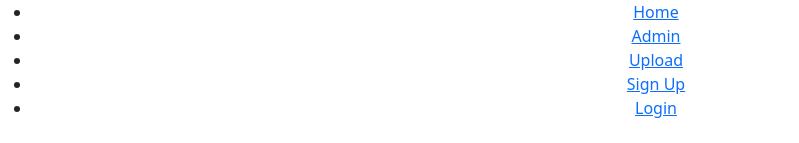
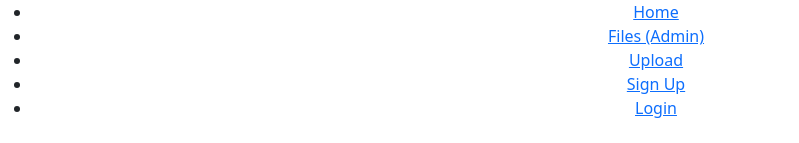
Before and after one commit to daniel-rachfal/cyberguardian-platform, a React (Create React App) app in the folder frontend/: page /cyberguardian-platform/frontend/upload in a window 1280 px wide. Shown: the top 143 px of the page, without its empty margins (0-799 px from the left). Built offline with nearby package versions, Linux system fonts and the light colour scheme.

Commit message:
Removed unnecessary admin homepage

```diff
--- a/frontend/src/App.js
+++ b/frontend/src/App.js
@@ -1,6 +1,5 @@
 import './App.css';
 import HomePage from './components/pages/HomePage';
-import AdminHome from './components/pages/admin/AdminHome';
 import ViewAllFiles from './components/pages/admin/ViewAllFiles';
 import UploadPage from './components/pages/UploadPage';
 import SignUp from './components/pages/SignUp';
@@ -15,7 +14,6 @@ function App() {
         <Nav />
         <Routes>
             <Route path="/" element={<HomePage />}/>
-            <Route path="/admin" element={<AdminHome />}/>
             <Route path="/admin/files" element={<ViewAllFiles />}/>
             <Route path="/upload" element={<UploadPage />} />
             <Route path="/preview" element={<PreviewPage />} />
--- a/frontend/src/components/pages/Nav.js
+++ b/frontend/src/components/pages/Nav.js
@@ -12,7 +12,7 @@ function Nav() {
         <div>
             <ul>
                 <li><Link to= '/'>Home</Link></li>
-                <li><Link to= '/admin'>Admin</Link></li>
+                <li><Link to= '/admin/files'>Files (Admin)</Link></li>
                 <li><Link to= '/upload'>Upload</Link></li>
                 <li><Link to= '/signup'>Sign Up</Link></li>
                 <li><Link to= '/login'>Login</Link></li>
--- a/frontend/src/components/pages/admin/AdminHome.js
+++ /dev/null
@@ -1,22 +0,0 @@
-import { Link } from "react-router-dom";
-
-/**
- * Admin Home Page
- *
- * Responsible for showing links to other pages while
- * the navigation bar is not implemented
- *
- * @author Daniel Rachfal
- */
-function AdminHome() {
-    return (
-        <div>
-            <h1>Admin Home Page</h1>
-            <ul>
-                <li><Link to="files">View All Files</Link></li>
-            </ul>
-        </div>
-    );
-}
-
-export default AdminHome;
```
